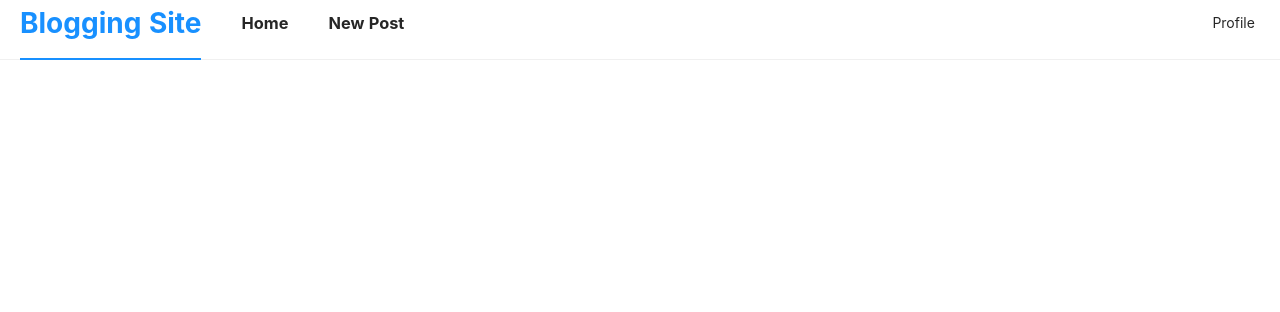
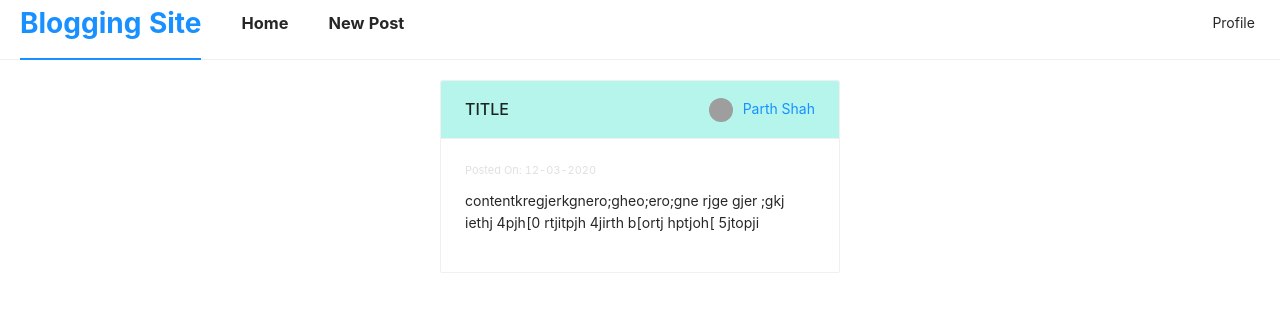
Before and after one commit to parthsujalshah/Django-GraphQL-AWS, a React (Create React App) app: page /read-post/1 in a window 1280 px wide. Shown: the top 312 px of the page. Built offline with nearby package versions, Linux system fonts and the light colour scheme; grey boxes are pictures that could not be loaded.

Commit message:
read post

```diff
--- a/src/App.js
+++ b/src/App.js
@@ -5,6 +5,7 @@ import Login from "./pages/Login";
 import Profile from "./pages/Profile";
 import Register from "./pages/Register";
 import CreateUpdatePost from "./pages/CreateUpdatePost";
+import ReadPost from "./pages/ReadPost";
 import LoggedInMenu from "./containers/LoggedInMenu";
 import LoggedOutMenu from "./containers/LoggedOutMenu";
 import { BrowserRouter, Switch, Route } from "react-router-dom";
@@ -29,6 +30,7 @@ function App() {
             <Route path="/register" exact component={Register} />
             <Route path="/create-post" exact component={() => <CreateUpdatePost createMode={"yes"} />} />
             <Route exact path="/update-post/:postId" component={CreateUpdatePost} />
+            <Route exact path="/read-post/:postId" component={ReadPost} />
           </Switch>
         </div>
       </BrowserRouter>
--- /dev/null
+++ b/src/pages/ReadPost.js
@@ -0,0 +1,62 @@
+import React, { useState, useEffect } from "react";
+import { Card, Avatar } from "antd";
+import { toUpper } from "lodash";
+
+
+const ReadPost = props => {
+    const [post, setPost] = useState(
+        {
+            author: {
+                id: 1,
+                authorProfile: {
+                    firstname: "parth",
+                    lastname: "shah",
+                    image: "#",
+                },
+            },
+            title: "title",
+            content: "content",
+            datePosted: "12-03-2020"
+        }
+    );
+
+    useEffect(() => {
+        const indPost = {
+            author: {
+                id: 1,
+                authorProfile: {
+                    firstname: "Parth",
+                    lastname: "Shah",
+                    image: "https://gw.alipayobjects.com/zos/rmsportal/JiqGstEfoWAOHiTxclqi.png",
+                },
+            },
+            title: "title",
+            content: "contentkregjerkgnero;gheo;ero;gne rjge gjer ;gkj iethj 4pjh[0 rtjitpjh 4jirth b[ortj hptjoh[ 5jtopji ",
+            datePosted: "12-03-2020"
+        }
+        setPost(indPost);
+    }, []);
+
+    return (
+        <Card
+            style={{ width: 1000 }}
+            headStyle={{ backgroundColor: "#b5f5ec" }}
+            title={toUpper(post.title)}
+            extra={
+                <div>
+                    <div style={{ display: "flex", flexDirection: "row" }}>
+                        <Avatar size="small" src={post.author.authorProfile.image} />
+                        <div style={{ width: 10 }} />
+                        <a href="#">{post.author.authorProfile.firstname} {post.author.authorProfile.lastname}</a>
+                    </div>
+                </div>
+            }
+            style={{ width: 400, marginTop: 20 }}
+        >
+            <p style={{ color: "#e0e0e0", fontSize: 11 }}>Posted On: {post.datePosted}</p>
+            <p>{post.content}</p>
+        </Card>
+    );
+};
+
+export default ReadPost;
```
